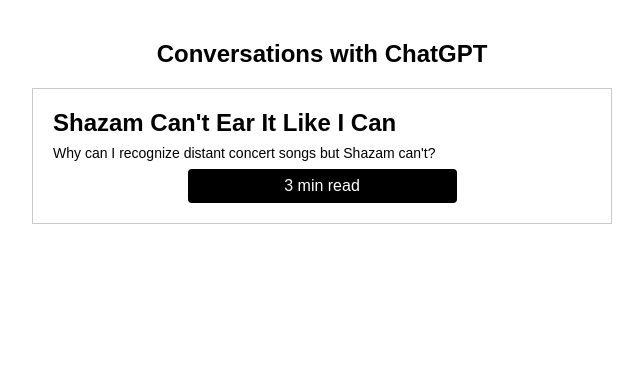
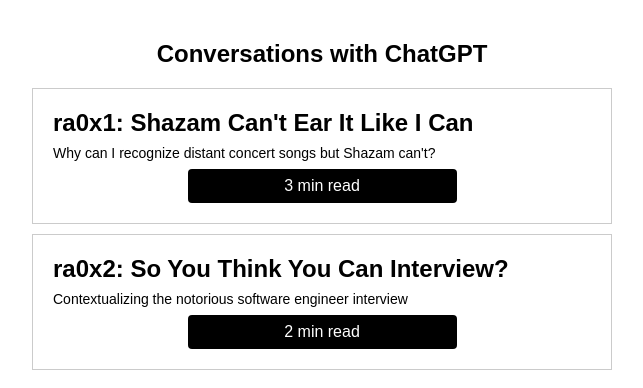
Before and after one commit to ra0x3/rashad-wiki, a React (Create React App) app: page /blog in a window 1280 px wide. Shown: the top 388 px of the page, without its empty margins (318-961 px from the left). Built offline with nearby package versions, Linux system fonts and the light colour scheme.

Commit message:
blog post

```diff
--- a/src/App.tsx
+++ b/src/App.tsx
@@ -474,11 +474,17 @@
 const BlogView: React.FC = (): React.JSX.Element => {
   const data = [
     {
-      title: "Shazam Can't Ear It Like I Can",
+      title: "ra0x1: Shazam Can't Ear It Like I Can",
       description:
         "Why can I recognize distant concert songs but Shazam can't?",
       readTime: '3 min',
       link: 'https://chatgpt.com/share/97d0105a-7823-4cf9-81e2-8a140de6ee58',
+    },
+    {
+      title: 'ra0x2: So You Think You Can Interview?',
+      description: 'Contextualizing the notorious software engineer interview',
+      readTime: '2 min',
+      link: 'https://chatgpt.com/share/e2dc9cbd-bd2b-448b-975e-27c9bd2b10e4',
     },
   ];
 
```
